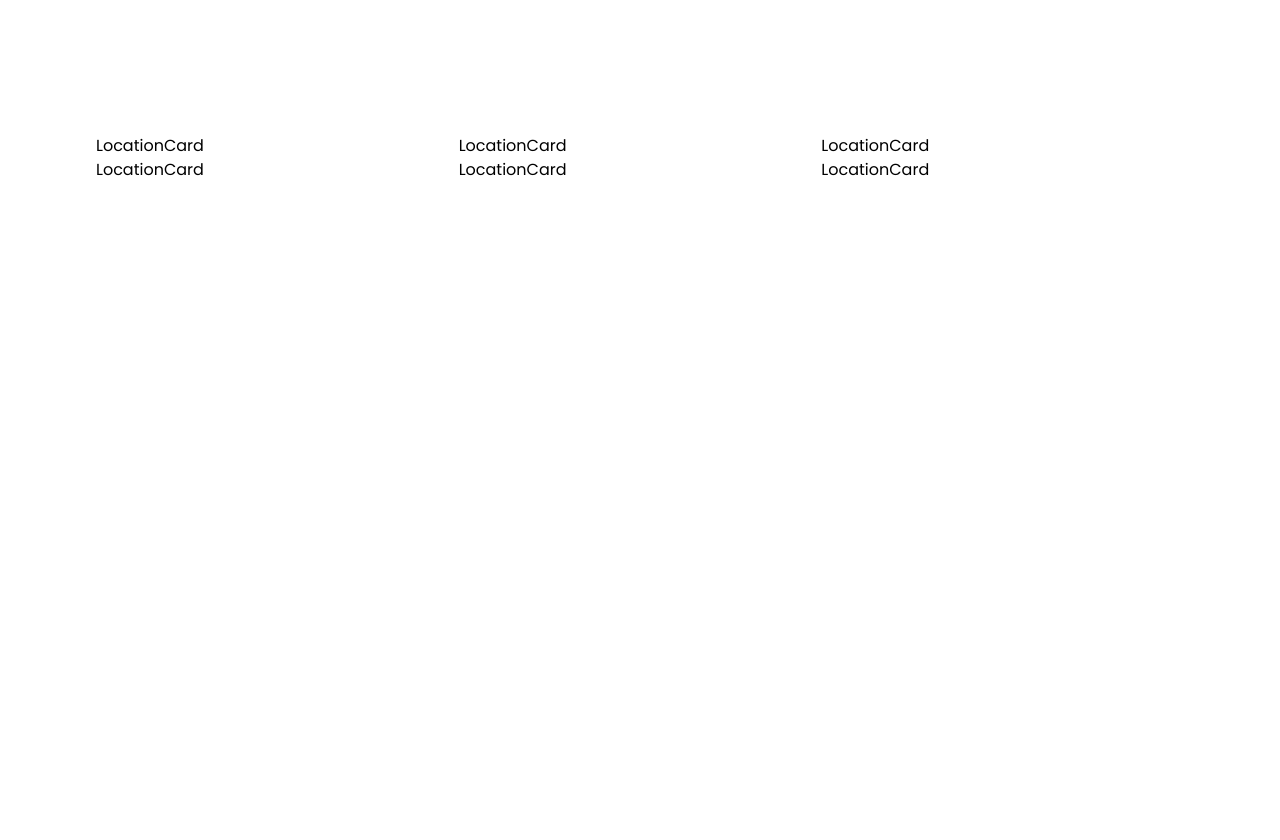
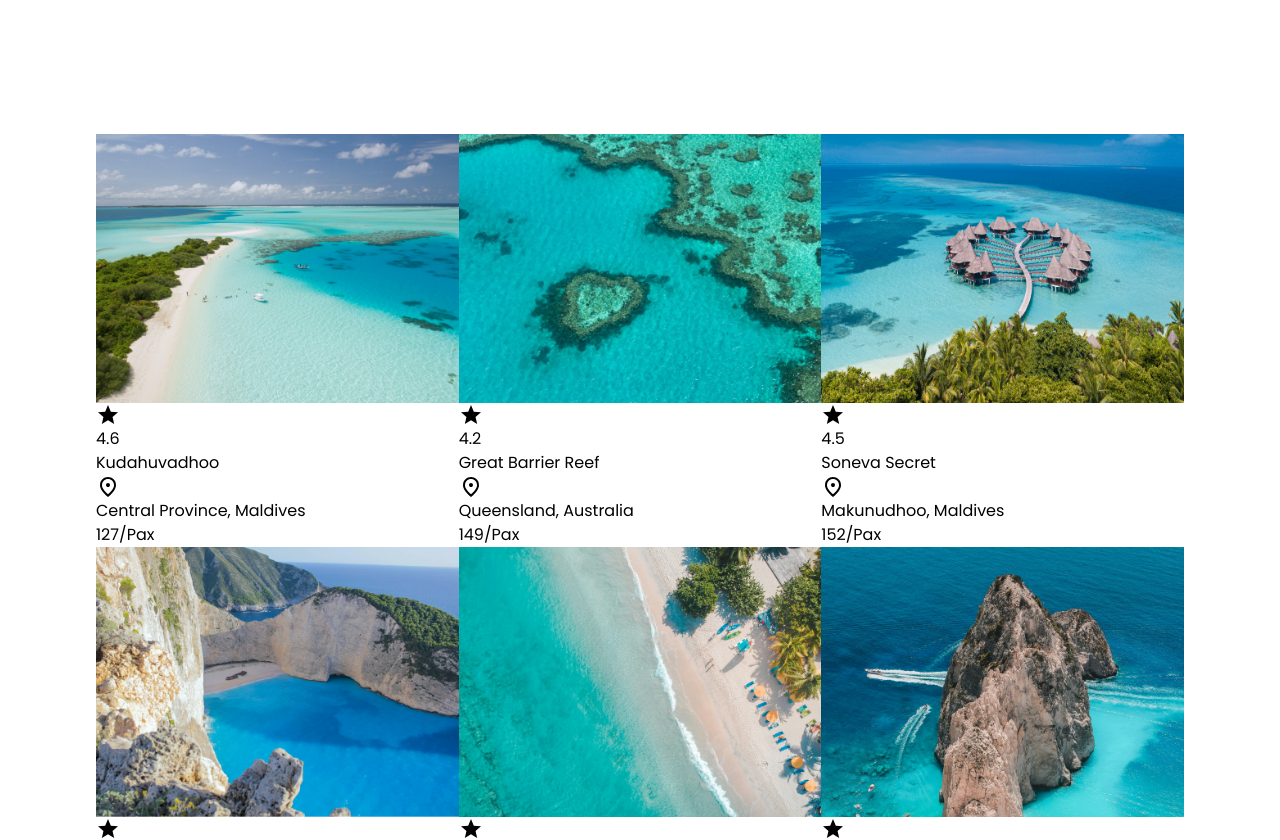
Before and after one commit to Jisap/vite-travel-agency, a React (Vite) app: page / in a window 1280 px wide. Shown: the part 4364-5204 px from the top of the page. Before the commit the page ends 4650 px from the top, so only its background shows below. Built offline with nearby package versions, Linux system fonts and the light colour scheme.

Commit message:
LocationCard

```diff
--- a/src/components/ExploreMore/LocationCard.tsx
+++ b/src/components/ExploreMore/LocationCard.tsx
@@ -1,4 +1,6 @@
 import { type Location } from "../../utils/contentTypes"
+import { Location as LocationIcon } from "../Icons/Location"
+import Star from "../Icons/Star"
 
 interface LocationCardProps {
   location: Location
@@ -6,7 +8,27 @@ interface LocationCardProps {
 
 const LocationCard = ({location}: LocationCardProps) => {
   return (
-    <div>LocationCard</div>
+    <li>
+      <div>
+        <img src={location.img} alt={location.alt} />
+        <div>
+          <Star className="size-6" />
+          <p>{location.rating}</p>
+        </div>
+      </div>
+
+      <div>
+        <div>
+          <p>{location.title}</p>
+          <div>
+            <LocationIcon className="size-6" />
+            <p>{location.location}</p>
+          </div>
+        </div>
+
+        <p>{location.pricePerPerson}/<span>Pax</span></p>
+      </div>
+    </li>
   )
 }
 
```
